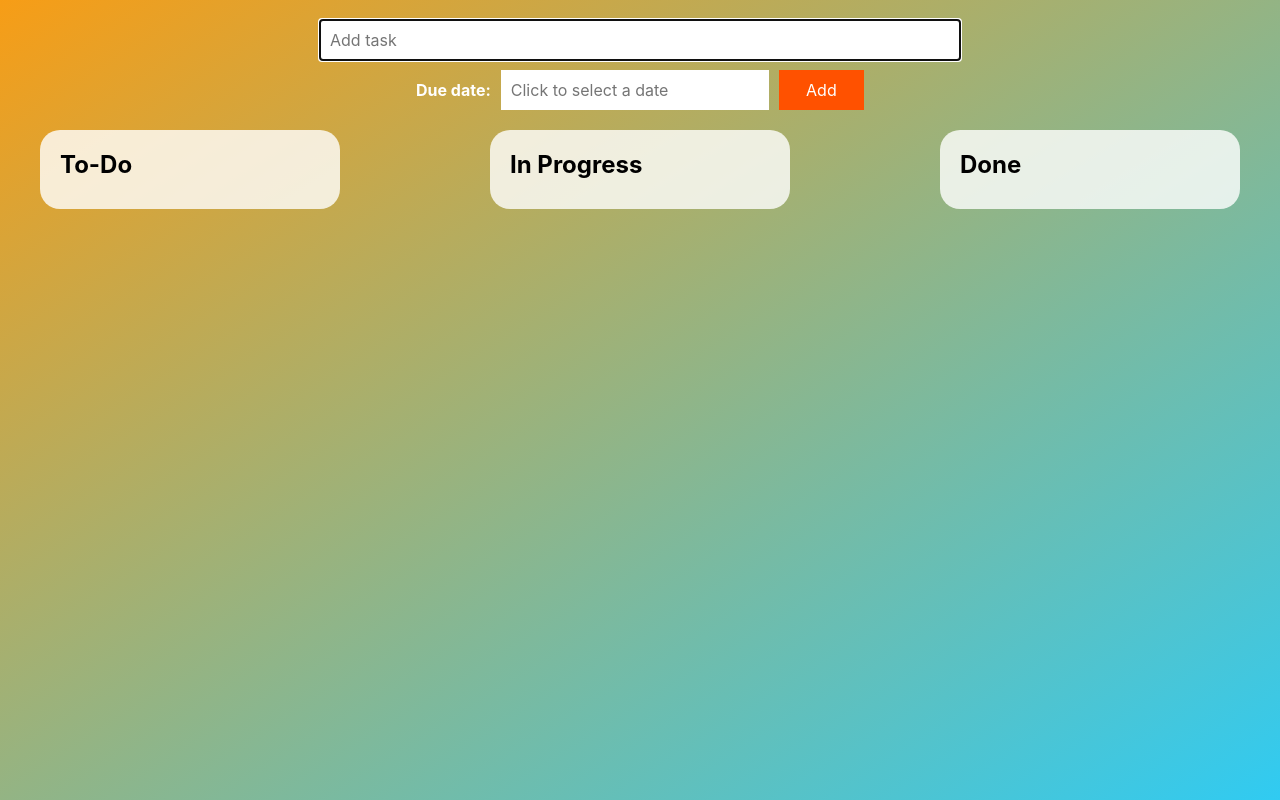
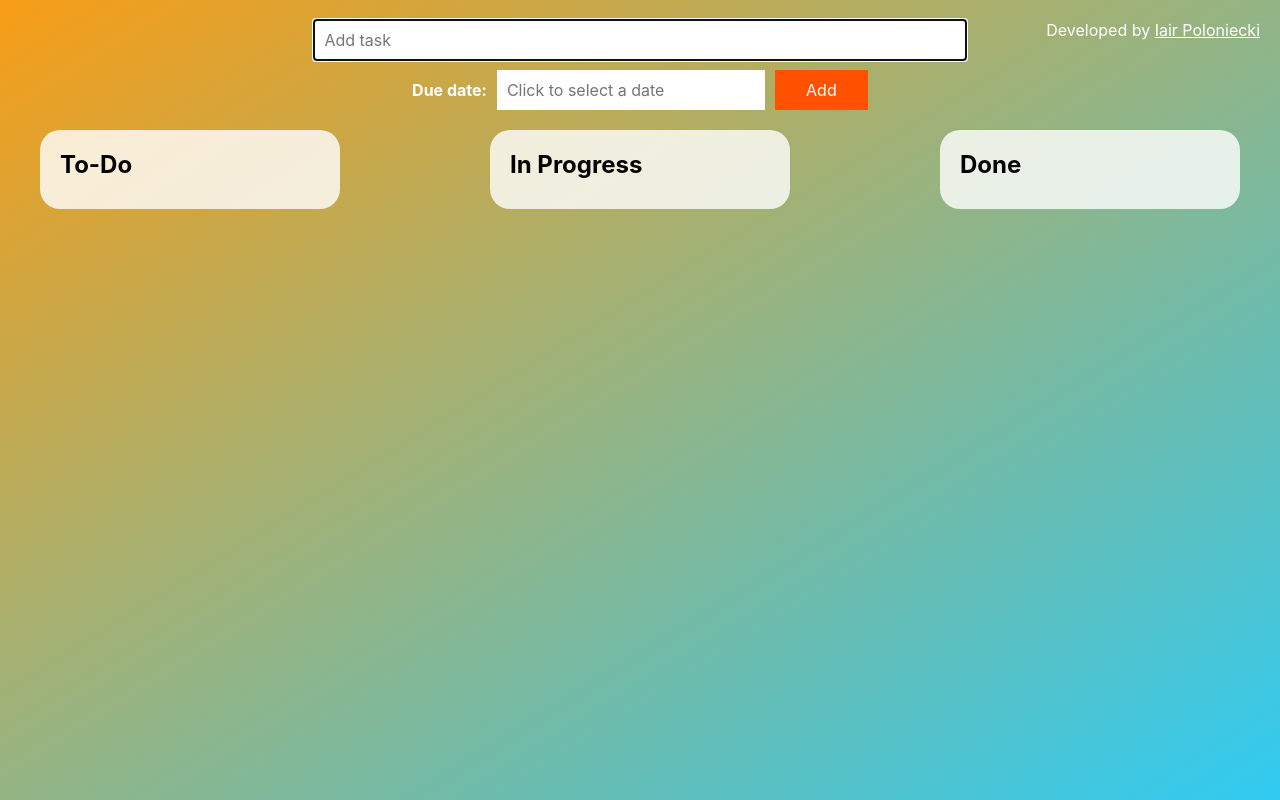
Before and after one commit to iairpolo/kanban, a React (Create React App) app: page / in a window 1280 px wide. Built offline with nearby package versions, Linux system fonts and the light colour scheme.

Commit message:
Agregada la referencia a mi GitHub

```diff
--- a/package.json
+++ b/package.json
@@ -1,7 +1,7 @@
 {
   "name": "kanban",
   "author": "Iair Poloniecki <iairpoloniecki@tuta.io> (https://github.com/iairpolo/)",
-  "version": "0.1.0",
+  "version": "0.86.0",
   "private": true,
   "dependencies": {
     "react": "^16.11.0",
--- a/src/components/AddForm.jsx
+++ b/src/components/AddForm.jsx
@@ -27,7 +27,6 @@ const AddForm = () => {
   };
 
   return (
-    <header className='Header'>
     <form onSubmit={handleAddTask} className='AddForm'>
       <input
         autoFocus
@@ -54,7 +53,6 @@ const AddForm = () => {
         </button>
       </div>
     </form>
-    </header>
   );
 };
 
--- a/src/components/styles/AddForm.css
+++ b/src/components/styles/AddForm.css
@@ -1,9 +1,5 @@
-.Header {
-  text-align: center;
-  padding: 20px 25vw;
-}
-
 .AddForm {
+  grid-column-start: 2;
   display: flex;
   flex-direction: column;
   align-items: center;
--- a/src/containers/App.css
+++ b/src/containers/App.css
@@ -1,6 +1,26 @@
 .App {
   min-height: 100vh;
   background: linear-gradient(to right bottom, #f79d16, #30cbf2);
+}
+
+.Header {
+  padding: 20px;
+  display: grid;
+  grid-template-columns: 23vw auto 23vw;
+}
+
+.Header p {
+  margin-left: auto;
+  margin-top: 0;
+  color: white;
+}
+
+.Header a {
+  color: white;
+}
+
+.Header a:hover {
+  text-decoration: none;
 }
 
 .mainKanban {
--- a/src/containers/App.jsx
+++ b/src/containers/App.jsx
@@ -13,7 +13,10 @@ const App = () => {
 
   return (
     <div className='App'>
-      <AddForm />
+      <header className='Header'>
+        <AddForm />
+        <p>Developed by <a href="https://github.com/iairpolo">Iair Poloniecki</a></p>
+      </header>
       <main className='mainKanban'>
         <List title='To-Do'>
           {todo.map(card => (
```
Lines whose indentation alone changed are shown as unchanged.
